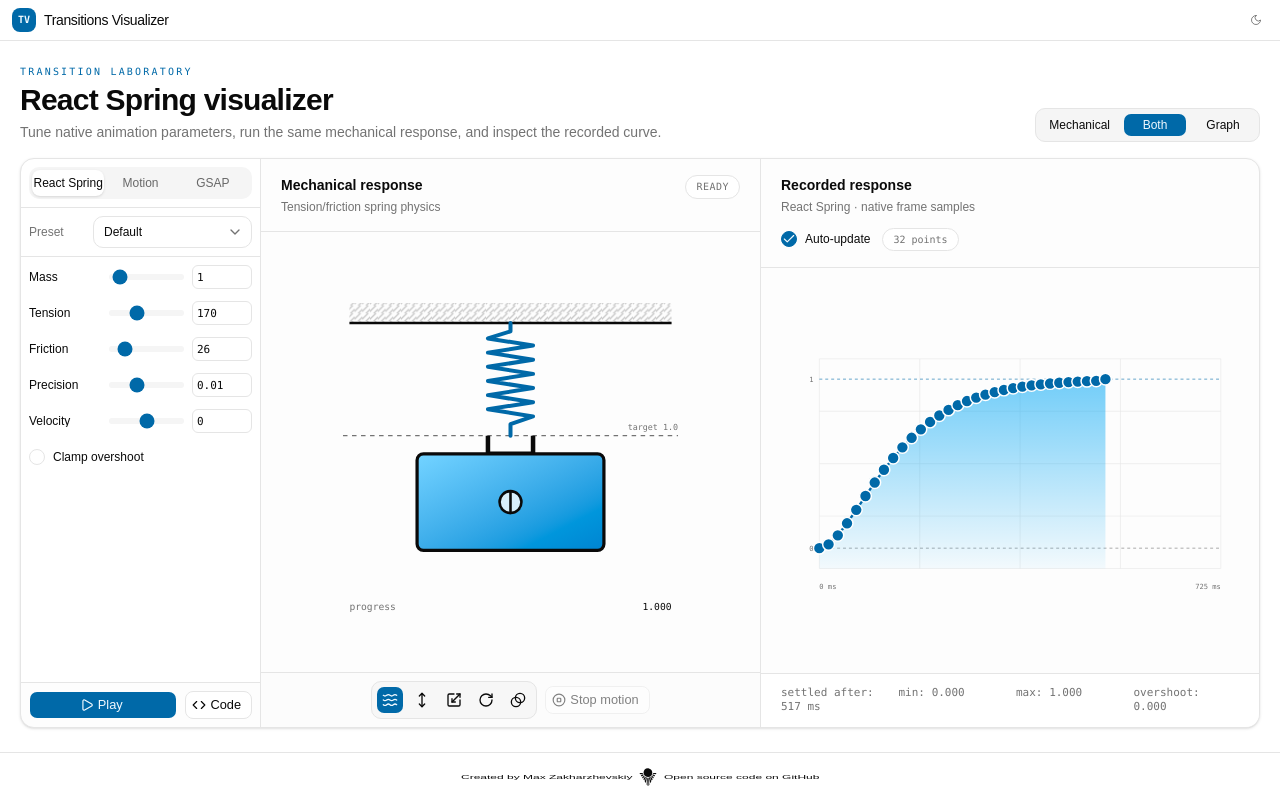
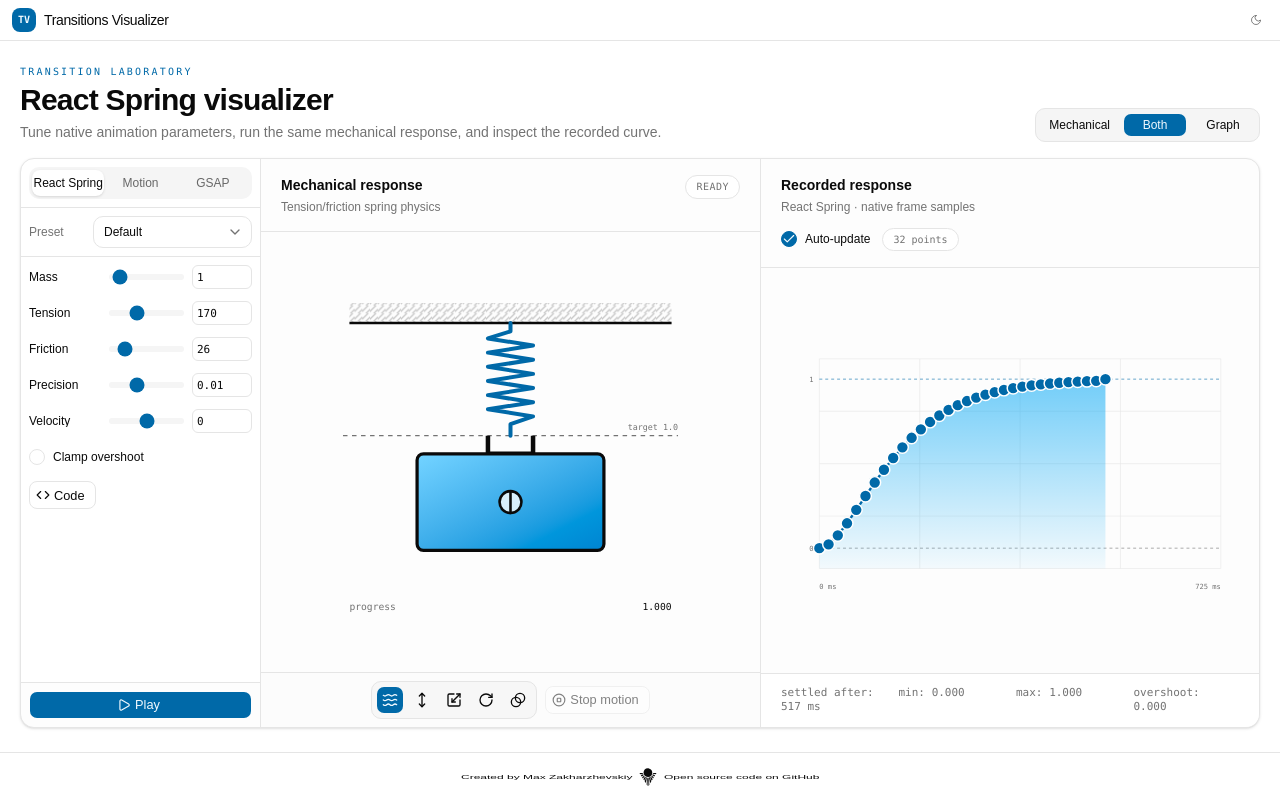
Before and after one commit to maxzz/transitions, a React (Vite) app: page / in a window 1280 px wide. Built offline with nearby package versions, Linux system fonts and the light colour scheme.

Commit message:
WIP. gpt-56-sol-high. move code button

```diff
--- a/src/components/2-main/transition-visualizer/controls/control-panel.tsx
+++ b/src/components/2-main/transition-visualizer/controls/control-panel.tsx
@@ -17,6 +17,7 @@
     applyPresetAtom,
     updateParamAtom,
 } from "../state/atoms";
+import { CodeSnippetButton } from "./code-snippet-button";
 
 type ControlValues = Record<string, number | string | boolean>;
 
@@ -95,6 +96,7 @@
                         />
                     );
                 })}
+                <CodeSnippetButton />
             </div>
         </div>
     );
--- a/src/components/2-main/transition-visualizer/transition-visualizer.tsx
+++ b/src/components/2-main/transition-visualizer/transition-visualizer.tsx
@@ -4,7 +4,6 @@
 import { appSettings } from "@/store/1-ui-settings";
 import { Button } from "@/ui/shadcn/button";
 import { cn } from "@/utils/classnames";
-import { CodeSnippetButton } from "./controls/code-snippet-button";
 import { ControlPanel } from "./controls/control-panel";
 import { DisplayModeControl } from "./controls/display-mode-control";
 import { EngineTabs } from "./controls/engine-tabs";
@@ -46,16 +45,15 @@
                         <EngineTabs />
                     </div>
                     <ControlPanel />
-                    <div className="p-2 bg-muted/20 border-t border-border flex items-center gap-2">
+                    <div className="p-2 bg-muted/20 border-t border-border">
                         {status === "running" ? (
-                            <StopMotionButton className="min-w-0 flex-1" />
+                            <StopMotionButton className="w-full" />
                         ) : (
-                            <Button className="min-w-0 flex-1" size="sm" onClick={requestRun}>
+                            <Button className="w-full" size="sm" onClick={requestRun}>
                                 <Play data-icon="inline-start" />
                                 Play
                             </Button>
                         )}
-                        <CodeSnippetButton />
                     </div>
                 </aside>
 
```
